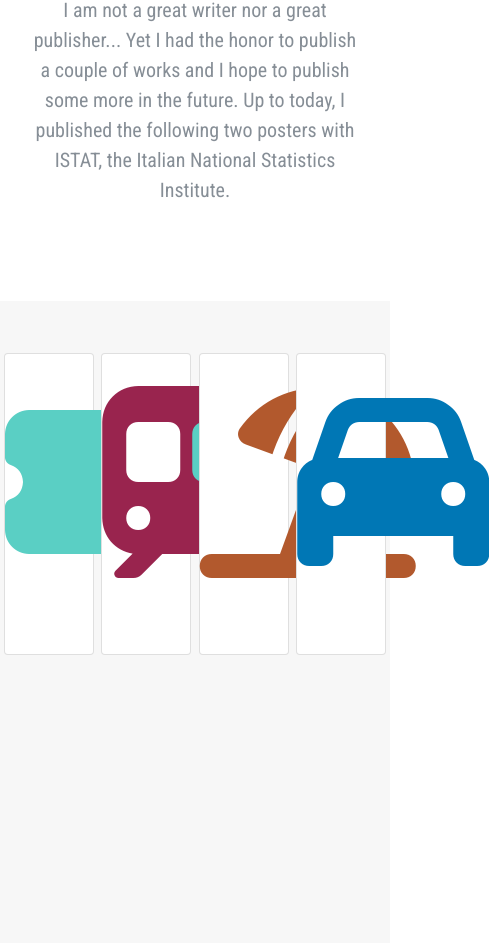
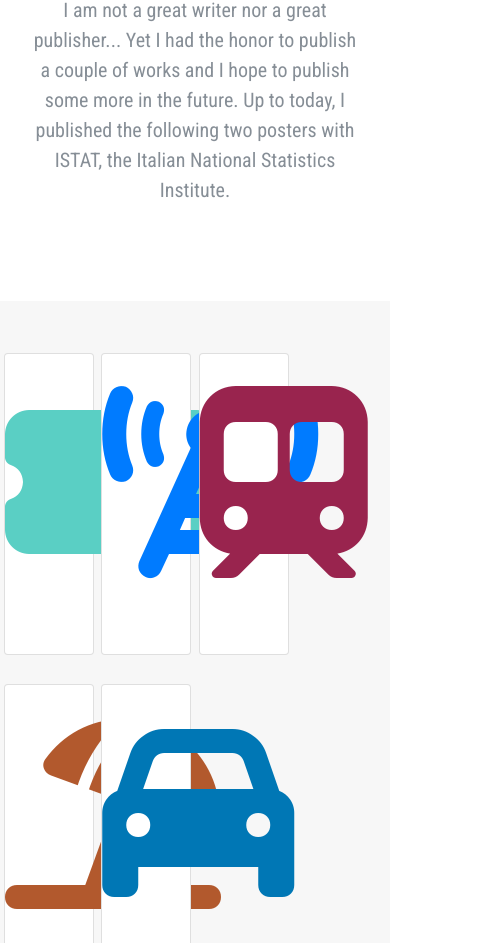
Before and after one commit to bzame/bzame.github.io, a plain HTML site: page publications.html in a window 390 px wide. Shown: the part 157-1100 px from the top of the page, 489 px wide, since content can reach past the window. Drawn offline with nearby package versions, Linux system fonts and the light colour scheme.

Commit message:
Update publications.html

```diff
--- a/publications.html
+++ b/publications.html
@@ -64,6 +64,20 @@
                         <div class="project-overlay-top">
                            <i class="fas fa-external-link-square-alt" aria-hidden="true"></i>
                         </div>
+                        <a class="project-link" href="https://www.istat.it/en/archivio/284366" target="_blank">
+                            <i class="fas fa-regular fa-tower-cell project-image" aria-hidden="true"  style="color: ##968aa5;"></i>
+                        </a>
+                        <div class="project-overlay">
+                           <p class="project-text">
+                               2022: Exploring mobile network data for tourism statistics: the collaboration between Istat and Vodafone Business Italia.<br/>
+			       Get a copy <a href="publications/2022.12-ISTAT-RSU-3-2022-Article-2.pdf">here</a>
+                           </p>
+                        </div>
+                    </div>
+		    <div class="project-container card">
+                        <div class="project-overlay-top">
+                           <i class="fas fa-external-link-square-alt" aria-hidden="true"></i>
+                        </div>
                         <a class="project-link" href="https://mit.gov.it/comunicazione/news/mobilita-e-logistica-sostenibili-pubblicato-il-documento-strategico-del-mims" target="_blank">
                             <i class="fas fa-solid fa-train-subway project-image" aria-hidden="true" style="color: #99244e;"></i>
                         </a>
@@ -74,6 +88,9 @@
                            </p>
                         </div>
                     </div>
+                </div>
+
+                <div class="row">
                     <div class="project-container card">
                         <div class="project-overlay-top">
                            <i class="fas fa-external-link-square-alt" aria-hidden="true"></i>
```
